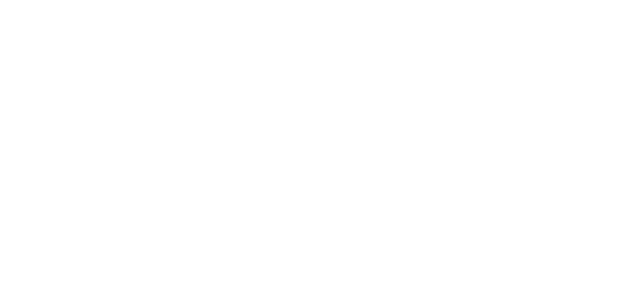
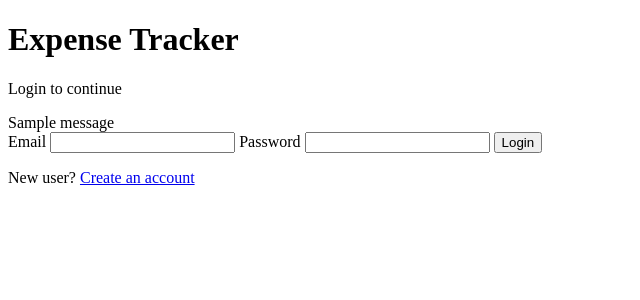
Before and after one commit to sanjaymj06/expense-tracker-system-sc-project, a Flask app: page / in a window 1280 px wide. Before the commit the part shown is empty. Shown: the top 300 px of the page, without its empty margins (0-640 px from the left). Run offline with Flask 3, Linux system fonts and the light colour scheme; one stand-in notice (Sample message) is shown.

Commit message:
Update login.html

```diff
--- a/templates/login.html
+++ b/templates/login.html
@@ -0,0 +1,40 @@
+<!DOCTYPE html>
+<html lang="en">
+<head>
+  <meta charset="UTF-8" />
+  <meta name="viewport" content="width=device-width, initial-scale=1.0" />
+  <title>Expense Tracker - Login</title>
+  <link rel="stylesheet" href="{{ url_for('static', filename='style.css') }}" />
+</head>
+<body class="auth-body">
+  <div class="auth-card">
+    <h1>Expense Tracker</h1>
+    <p class="subtitle">Login to continue</p>
+
+    {% with messages = get_flashed_messages(with_categories=true) %}
+      {% if messages %}
+        <div class="flash-stack">
+          {% for category, message in messages %}
+            <div class="flash {{ category }}">{{ message }}</div>
+          {% endfor %}
+        </div>
+      {% endif %}
+    {% endwith %}
+
+    <form method="POST" action="{{ url_for('login') }}" class="form-grid">
+      <label for="email">Email</label>
+      <input type="email" id="email" name="email" required />
+
+      <label for="password">Password</label>
+      <input type="password" id="password" name="password" required />
+
+      <button type="submit" class="btn-primary">Login</button>
+    </form>
+
+    <p class="auth-footer">
+      New user?
+      <a href="{{ url_for('register') }}">Create an account</a>
+    </p>
+  </div>
+</body>
+</html>
```
